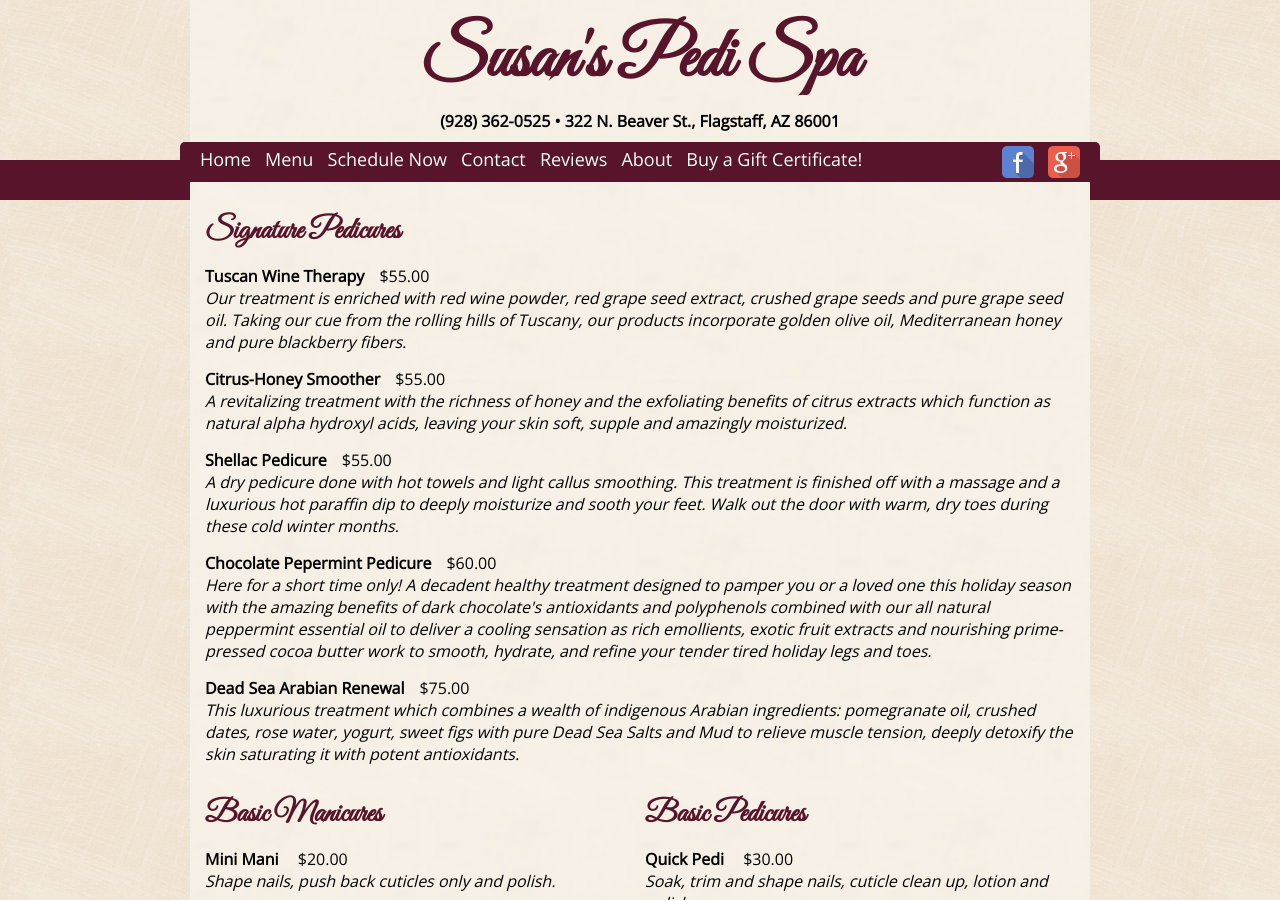
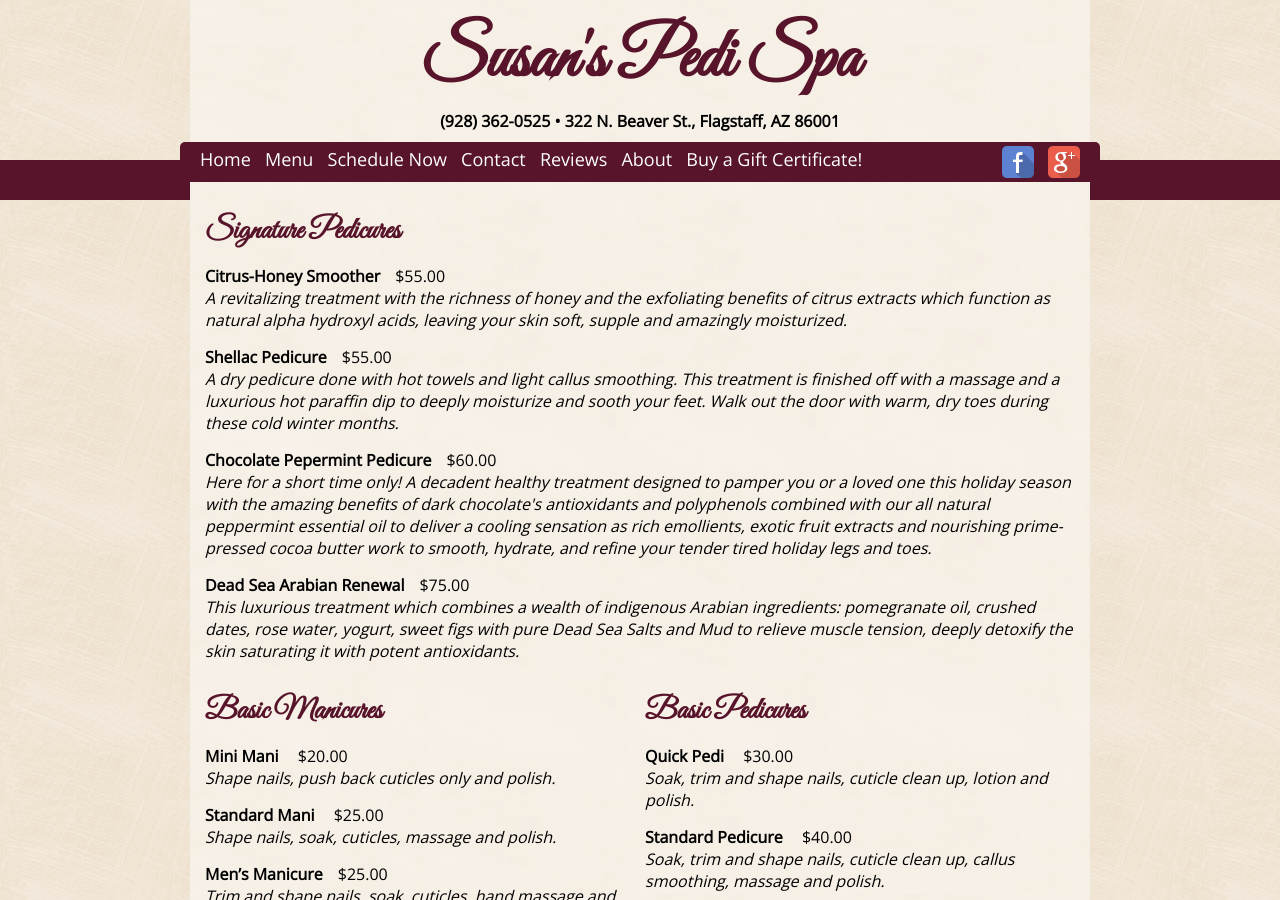
Before and after one commit to susanspedispa/susanspedispa.github.io, a Jekyll site: the page built from menu.html, in a window 1280 px wide and 900 px high. Built offline with Jekyll 4.4.1, drawn with Linux system fonts in a browser that asks for light colours.

Commit message:
Update menu.html

```diff
--- a/_includes/menu.html
+++ b/_includes/menu.html
@@ -1,8 +1,4 @@
 <h3>Signature Pedicures</h3>
-<div class="treatment">
-<span class="treatmentName">Tuscan Wine Therapy</span><span class="treatmentPrice">$55.00</span>
-<div class="treatmentDescription">Our treatment is enriched with red wine powder, red grape seed extract, crushed grape seeds and pure grape seed oil. Taking our cue from the rolling hills of Tuscany, our products incorporate golden olive oil, Mediterranean honey and pure blackberry fibers.</div>
-</div>
 
 
 <div class="treatment">
```
